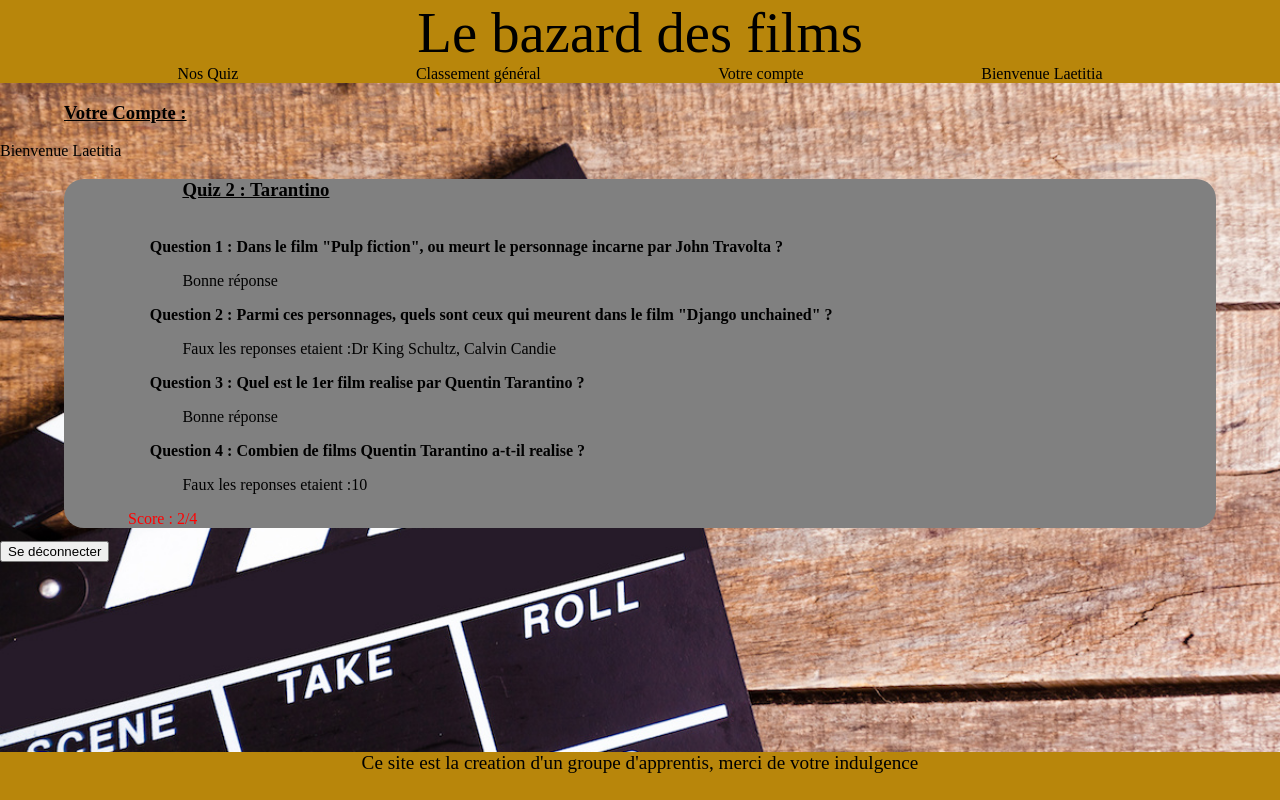
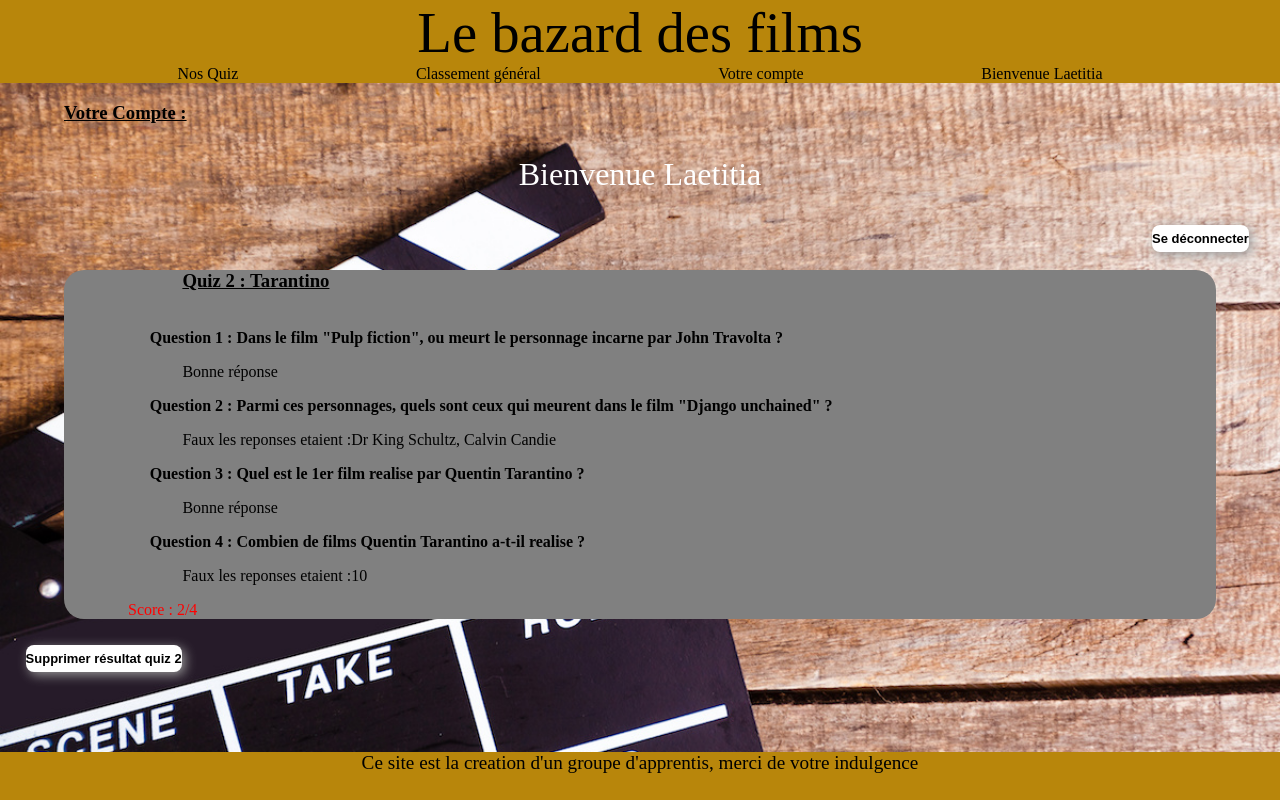
Before and after one commit to Pierre-147/Web_Project, a PHP site: page /index.php?page=account in a window 1280 px wide. Run offline with PHP 8.4, Linux system fonts and the light colour scheme; a user stored in the database is signed in; data comes from the database, SQL or seed files in the repository.

Commit message:
css account

```diff
--- /dev/null
+++ b/controler/deletequiz.php
@@ -0,0 +1,5 @@
+<?php
+    include ('controler/utility_quizz.php');
+    delete_res($_SESSION["id"],$_GET["varquiz"],$database);
+    header("Location:index.php?page=account");
+?>
--- a/css/account.css
+++ b/css/account.css
@@ -1,7 +1,7 @@
 body
 {
     background-image: url("../image/acount.jpeg");
-    background-repeat: no-repeat;
+    background-repeat: repeat-y;
     background-size: 100vw;
 }
 
@@ -14,3 +14,27 @@ h3 {
     text-align: right;
     margin-right: 2%;
 }
+
+.bouton{
+    border:none;
+	padding:6px 0 6px 0;
+	border-radius:8px;
+	box-shadow:3px 3px 12px #999;
+	background:#fff;
+	font:bold 13px Arial;
+}
+
+#Supprimer{
+    margin : 2% 2% 2% 2%;
+    border-radius: 20px;
+}
+
+#Bienvenue{
+    text-align: center;
+    font-size: 2em;
+    color : white;
+}
+
+#Disconect{
+    margin-left: 90%;
+}
--- a/index.php
+++ b/index.php
@@ -126,7 +126,10 @@
                 include('vues/account.php');
             }
             elseif($page=='deconnexion'){
-                include('vues/deconnexion.php');
+                include('controler/deconnexion.php');
+            }
+            elseif($page=='suppression'){
+                include('controler/deletequiz.php');
             }
             elseif($page == 'verifConnexion')
             {
--- a/vues/account.php
+++ b/vues/account.php
@@ -1,6 +1,11 @@
 <div id="content-wrap">
     <h3> Votre Compte :</h3>
-    <p> Bienvenue <?php echo(getName($_SESSION["id"], $database));?></p>
+    <p id="Bienvenue"> Bienvenue <?php echo(getName($_SESSION["id"], $database));?></p>
+    <div id="Disconect">
+        <form method="POST"  action= <?php echo("index.php?page=deconnexion")?>>
+            <input type="submit" class="bouton" value="Se déconnecter" />
+        </form>
+    </div>
     <div>
         <?php
             $user = $_SESSION["id"];
@@ -11,21 +16,33 @@
             include("model/loadQuizz.php");
             //on recupere les reponses
             include('controler/get_answer.php');
-            if ($date!=null)
+            if ($date!=null){
                 //on inclut la verification avec affichage
                 include('controler/repQuizWithDisplay.php');
+                ?>
+                <div id="Supprimer">
+                    <form method="POST"  action= <?php echo("index.php?page=suppression&varquiz=".$varquiz)?>>
+                        <input type="submit" class="bouton" value="Supprimer résultat quiz 1" />
+                    </form>
+                </div>
+                <?php
+            }
             $varquiz=2;
             include("model/loadQuizz.php");
             //on recupere les reponses
             include('controler/get_answer.php');
-            if ($date!=null)
+            if ($date!=null){
                 //on inclut la verification avec affichage
                 include('controler/repQuizWithDisplay.php');
+                ?>
+                <div id="Supprimer">
+                    <form method="POST"  action= <?php echo("index.php?page=suppression&varquiz=".$varquiz)?>>
+                        <input type="submit" class="bouton" value="Supprimer résultat quiz 2" />
+                    </form>
+                </div>
+                <?php
+            }
         ?>
-    </div>
-    <div id="Disconect">
-        <form method="POST"  action= <?php echo("index.php?page=deconnexion")?>>
-            <input type="submit" class="button" value="Se déconnecter" />
-        </form>
+        <br/>
     </div>
 </div>
```
Also changed, not shown: controler/deconnexion.php (renamed from vues/deconnexion.php).
